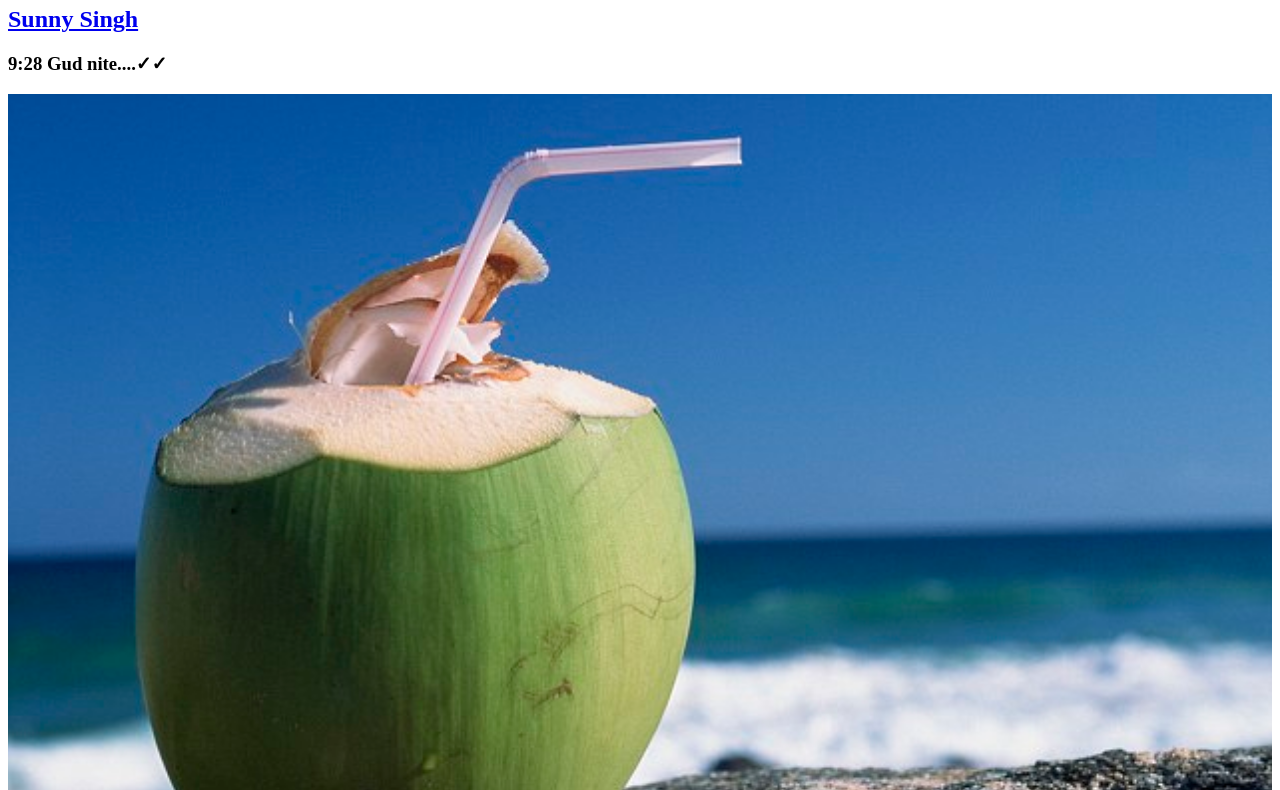
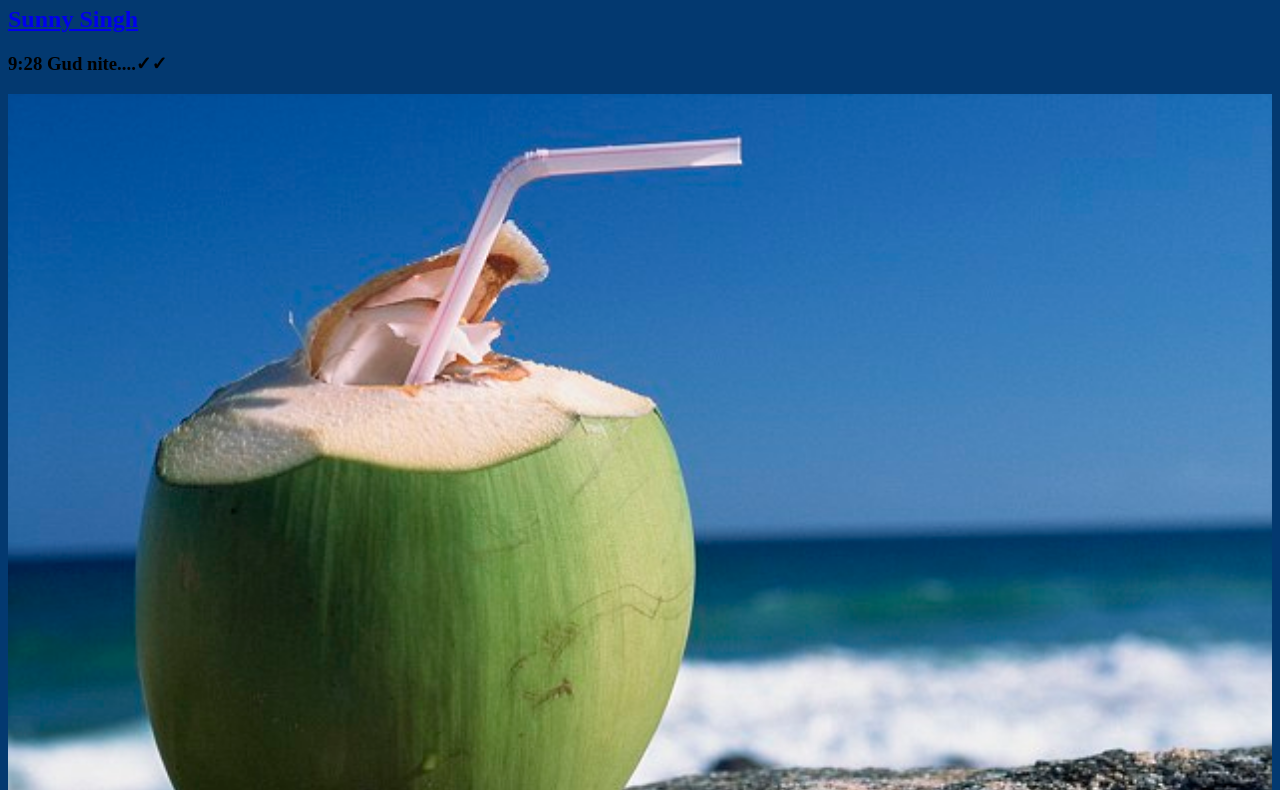
Before and after one commit to sunnysinghdev/sunnysinghdev.github.io, a plain HTML site: page index.html in a window 1280 px wide. Shown: the part 60-850 px from the top of the page. Drawn offline with Linux system fonts and the light colour scheme.

Commit message:
Update index.html

```diff
--- a/index.html
+++ b/index.html
@@ -2,13 +2,13 @@
 <head>
 	<title>sunnysinghdev.com</title>
 	<meta charset="utf-8"/>
-	<meta name="theme-color" content="#FF6347">
+	<meta name="theme-color" content="#24292e">
 	<meta name="apple-mobile-web-app-status-bar-style" content="black-translucent">
 	<meta name="viewport" content="width=device-width, initial-scale=1"/>
 	<link rel="shortcut icon" type="image/x-icon" href="favicon.ico">
         <link rel="icon" type="image/x-icon" href="favicon.ico">
 </head>
-<body>
+<body style="background-color:#033970;">
 <h1>sunnysinghdev.com</h1>
 <h2><a href="http://sunnysinghvpcoe.wixsite.com/myportfolio">Sunny Singh</a></h2>
 <h3>9:28 Gud nite....✓✓</h3>
```
